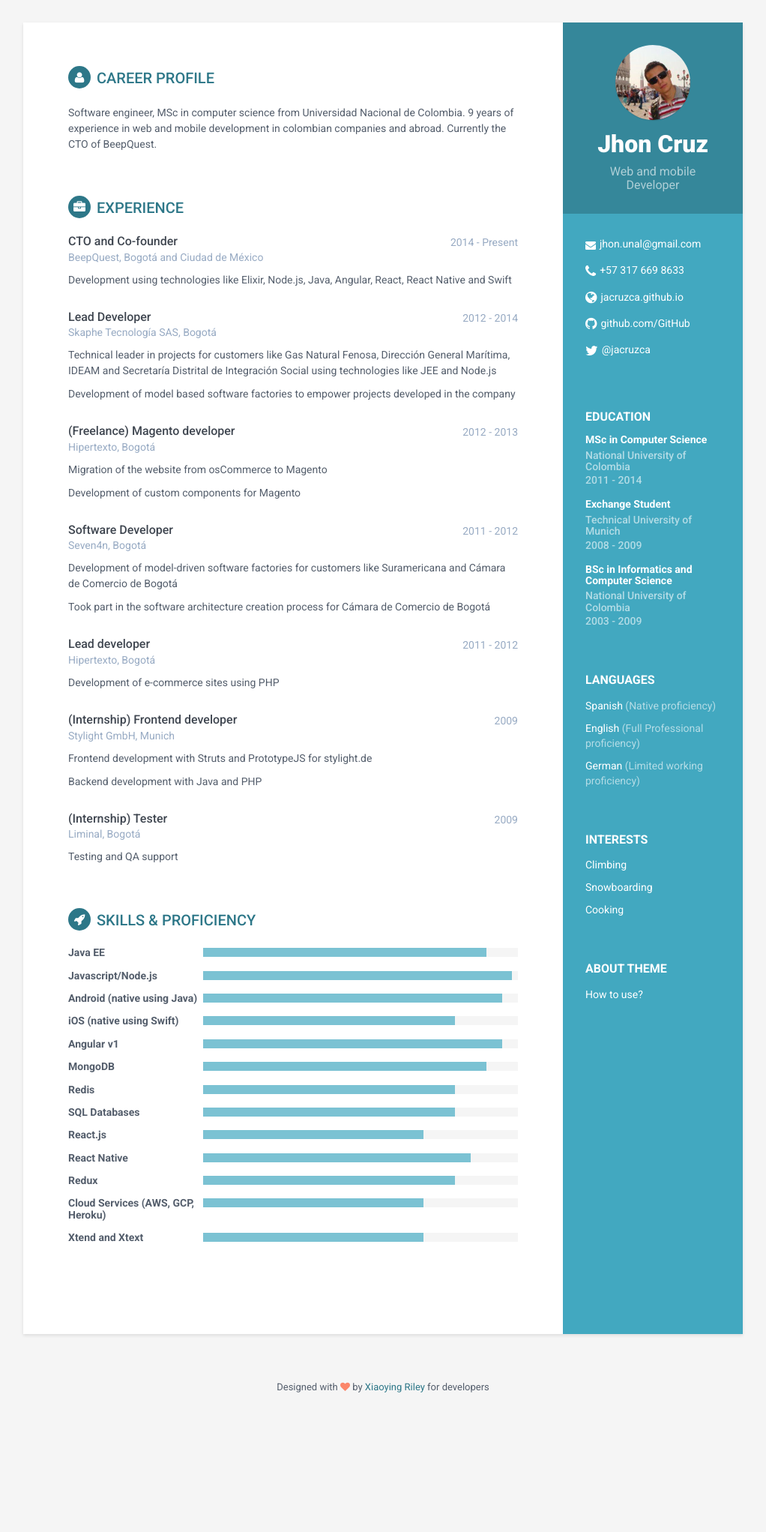
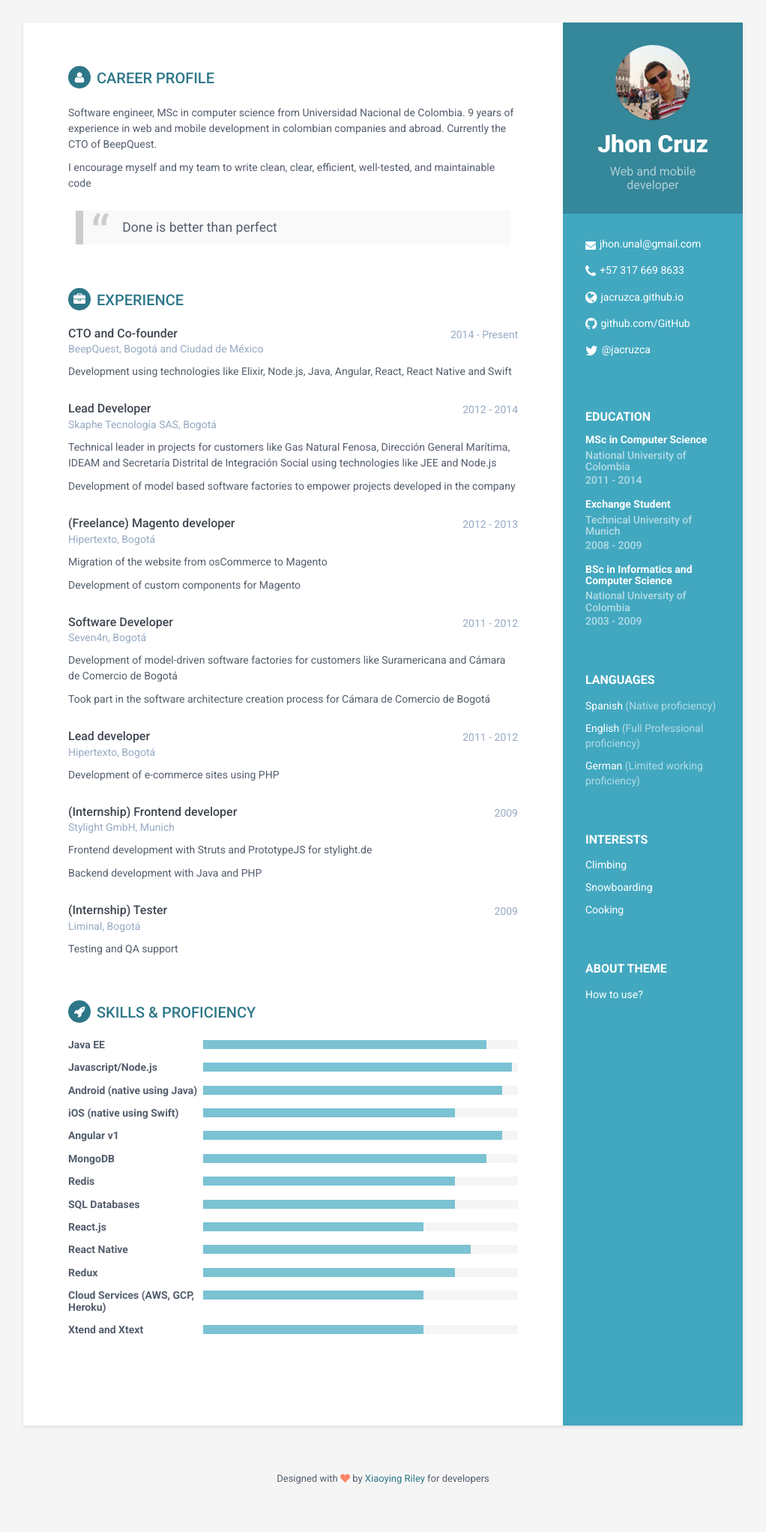
Before and after one commit to jacruzca/jacruzca.github.io, a Jekyll site: the page built from index.html, in a window 1280 px wide. Shown: the whole page at 75% size, without its empty margins (129-1151 px from the left). Built offline with Jekyll 4.4.1, drawn with Linux system fonts in a browser that asks for light colours; before the commit the page ends 1920 px from its top, so only the background shows below that.

Commit message:
fixed profile

```diff
--- a/_config.yml
+++ b/_config.yml
@@ -14,7 +14,7 @@ url: 'https://jacruzca.github.io'
 
 #Profile information
 name: Jhon Cruz
-tagline: Web and mobile Developer
+tagline: Web and mobile developer
 pic: profile.png  #place a 100x100 picture inside /assets/images/ folder and provide the name of the file below
 
 #sidebar links
--- a/_includes/career-profile.html
+++ b/_includes/career-profile.html
@@ -1,6 +1,10 @@
 <section class="section summary-section">
 <h2 class="section-title"><i class="fa fa-user"></i>Career Profile</h2>
 <div class="summary">
-    <p>Software engineer, MSc in computer science from Universidad Nacional de Colombia. 9 years of experience in web and mobile development in colombian companies and abroad. Currently the CTO of BeepQuest.</p>
+    <p>Software engineer, MSc in computer science from Universidad Nacional de Colombia.
+      9 years of experience in web and mobile development in colombian companies and abroad.
+      Currently the CTO of BeepQuest.</p>
+    <p>I encourage myself and my team to write clean, clear, efficient, well-tested, and maintainable code</p>
+    <blockquote><p>Done is better than perfect</p></blockquote>
 </div><!--//summary-->
 </section><!--//section-->
--- a/assets/css/styles.css
+++ b/assets/css/styles.css
@@ -310,3 +310,22 @@ used for profile image
   border-radius: 100%;
   box-shadow: 0 1px 1px rgba(0, 0, 0, 0.1);
 }
+
+blockquote {
+  background: #f9f9f9;
+  border-left: 10px solid #ccc;
+  margin: 1.5em 10px;
+  padding: 0.5em 10px;
+  quotes: "\201C""\201D""\2018""\2019";
+}
+blockquote:before {
+  color: #ccc;
+  content: open-quote;
+  font-size: 4em;
+  line-height: 0.1em;
+  margin-right: 0.25em;
+  vertical-align: -0.4em;
+}
+blockquote p {
+  display: inline;
+}
```
